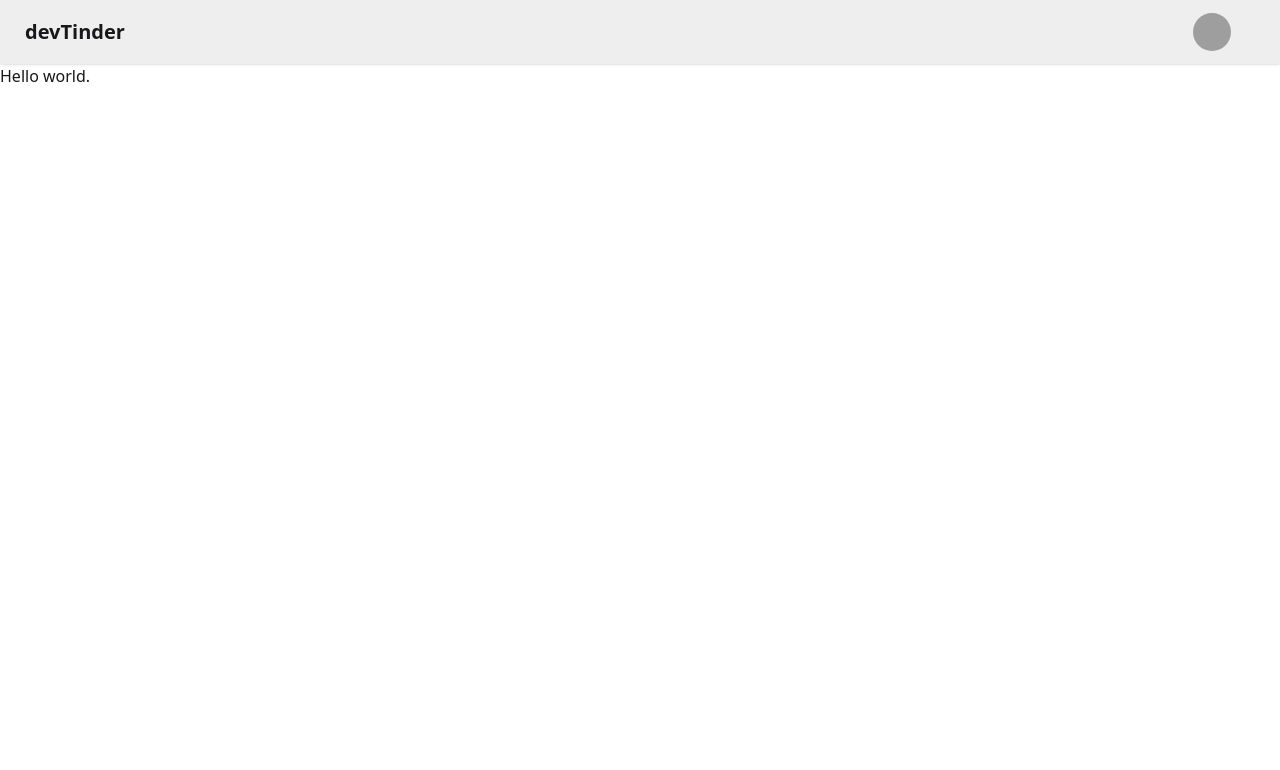
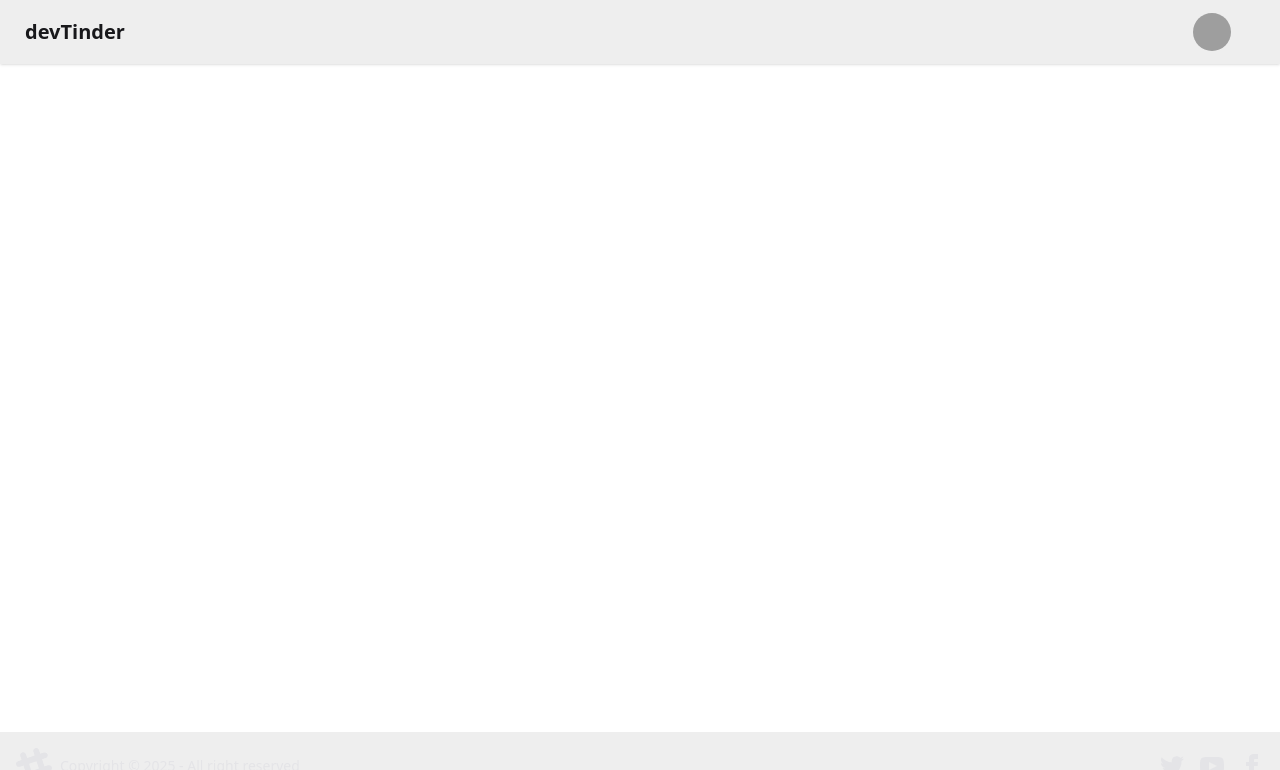
Before and after one commit to Division17/DevTinder, a React (Vite) app in the folder frontend/: page / in a window 1280 px wide. Shown: the top 770 px of the page. Built offline with nearby package versions, Linux system fonts and the light colour scheme; grey boxes are pictures that could not be loaded; the HTML template or start-up script is replaced by a standard one.

Commit message:
feat: routes and footer

```diff
--- a/frontend/src/App.jsx
+++ b/frontend/src/App.jsx
@@ -1,13 +1,20 @@
 import React from 'react'
-import NavBar from './components/NavBar'
+import { BrowserRouter, Routes, Route } from 'react-router-dom'
+import Body from './components/Body'
+import Login from './components/Login'
+import Profile from './components/Profile'
 
 const App = () => {
   return (
     <>
-    <NavBar/>
-    <h2>
-      Hello world.
-    </h2>
+      <BrowserRouter basename="/">
+        <Routes>
+          <Route path="/" element={<Body></Body>}>
+          <Route path="/login" element={<Login />} />
+          <Route path="/profile" element={<Profile />} />
+          </Route>
+        </Routes>
+      </BrowserRouter>
     </>
   )
 }
--- /dev/null
+++ b/frontend/src/components/Body.jsx
@@ -0,0 +1,18 @@
+import React from 'react'
+import NavBar from './NavBar'
+import { Outlet } from 'react-router-dom'
+import Footer from './Footer'
+
+
+const Body = () => {
+  return (
+    <>
+      <NavBar />
+      <Outlet />
+      <Footer/>
+    </>
+
+  )
+}
+
+export default Body
--- /dev/null
+++ b/frontend/src/components/Footer.jsx
@@ -0,0 +1,59 @@
+import React from 'react'
+
+const Footer = () => {
+  return (
+   <footer className="footer sm:footer-horizontal bg-base-300 text-neutral-content items-center p-4 fixed bottom-0">
+  <aside className="grid-flow-col items-center">
+    <svg
+      width="36"
+      height="36"
+      viewBox="0 0 24 24"
+      xmlns="http://www.w3.org/2000/svg"
+      fillRule="evenodd"
+      clipRule="evenodd"
+      className="fill-current">
+      <path
+        d="M22.672 15.226l-2.432.811.841 2.515c.33 1.019-.209 2.127-1.23 2.456-1.15.325-2.148-.321-2.463-1.226l-.84-2.518-5.013 1.677.84 2.517c.391 1.203-.434 2.542-1.831 2.542-.88 0-1.601-.564-1.86-1.314l-.842-2.516-2.431.809c-1.135.328-2.145-.317-2.463-1.229-.329-1.018.211-2.127 1.231-2.456l2.432-.809-1.621-4.823-2.432.808c-1.355.384-2.558-.59-2.558-1.839 0-.817.509-1.582 1.327-1.846l2.433-.809-.842-2.515c-.33-1.02.211-2.129 1.232-2.458 1.02-.329 2.13.209 2.461 1.229l.842 2.515 5.011-1.677-.839-2.517c-.403-1.238.484-2.553 1.843-2.553.819 0 1.585.509 1.85 1.326l.841 2.517 2.431-.81c1.02-.33 2.131.211 2.461 1.229.332 1.018-.21 2.126-1.23 2.456l-2.433.809 1.622 4.823 2.433-.809c1.242-.401 2.557.484 2.557 1.838 0 .819-.51 1.583-1.328 1.847m-8.992-6.428l-5.01 1.675 1.619 4.828 5.011-1.674-1.62-4.829z"></path>
+    </svg>
+    <p>Copyright © {new Date().getFullYear()} - All right reserved</p>
+  </aside>
+  <nav className="grid-flow-col gap-4 md:place-self-center md:justify-self-end">
+    <a>
+      <svg
+        xmlns="http://www.w3.org/2000/svg"
+        width="24"
+        height="24"
+        viewBox="0 0 24 24"
+        className="fill-current">
+        <path
+          d="M24 4.557c-.883.392-1.832.656-2.828.775 1.017-.609 1.798-1.574 2.165-2.724-.951.564-2.005.974-3.127 1.195-.897-.957-2.178-1.555-3.594-1.555-3.179 0-5.515 2.966-4.797 6.045-4.091-.205-7.719-2.165-10.148-5.144-1.29 2.213-.669 5.108 1.523 6.574-.806-.026-1.566-.247-2.229-.616-.054 2.281 1.581 4.415 3.949 4.89-.693.188-1.452.232-2.224.084.626 1.956 2.444 3.379 4.6 3.419-2.07 1.623-4.678 2.348-7.29 2.04 2.179 1.397 4.768 2.212 7.548 2.212 9.142 0 14.307-7.721 13.995-14.646.962-.695 1.797-1.562 2.457-2.549z"></path>
+      </svg>
+    </a>
+    <a>
+      <svg
+        xmlns="http://www.w3.org/2000/svg"
+        width="24"
+        height="24"
+        viewBox="0 0 24 24"
+        className="fill-current">
+        <path
+          d="M19.615 3.184c-3.604-.246-11.631-.245-15.23 0-3.897.266-4.356 2.62-4.385 8.816.029 6.185.484 8.549 4.385 8.816 3.6.245 11.626.246 15.23 0 3.897-.266 4.356-2.62 4.385-8.816-.029-6.185-.484-8.549-4.385-8.816zm-10.615 12.816v-8l8 3.993-8 4.007z"></path>
+      </svg>
+    </a>
+    <a>
+      <svg
+        xmlns="http://www.w3.org/2000/svg"
+        width="24"
+        height="24"
+        viewBox="0 0 24 24"
+        className="fill-current">
+        <path
+          d="M9 8h-3v4h3v12h5v-12h3.642l.358-4h-4v-1.667c0-.955.192-1.333 1.115-1.333h2.885v-5h-3.808c-3.596 0-5.192 1.583-5.192 4.615v3.385z"></path>
+      </svg>
+    </a>
+  </nav>
+</footer>
+  )
+}
+
+export default Footer
--- /dev/null
+++ b/frontend/src/components/Login.jsx
@@ -0,0 +1,9 @@
+import React from 'react'
+
+const Login = () => {
+  return (
+    <div>Login</div>
+  )
+}
+
+export default Login
--- /dev/null
+++ b/frontend/src/components/Profile.jsx
@@ -0,0 +1,9 @@
+import React from 'react'
+
+const Profile = () => {
+  return (
+    <div>Profile</div>
+  )
+}
+
+export default Profile
```
